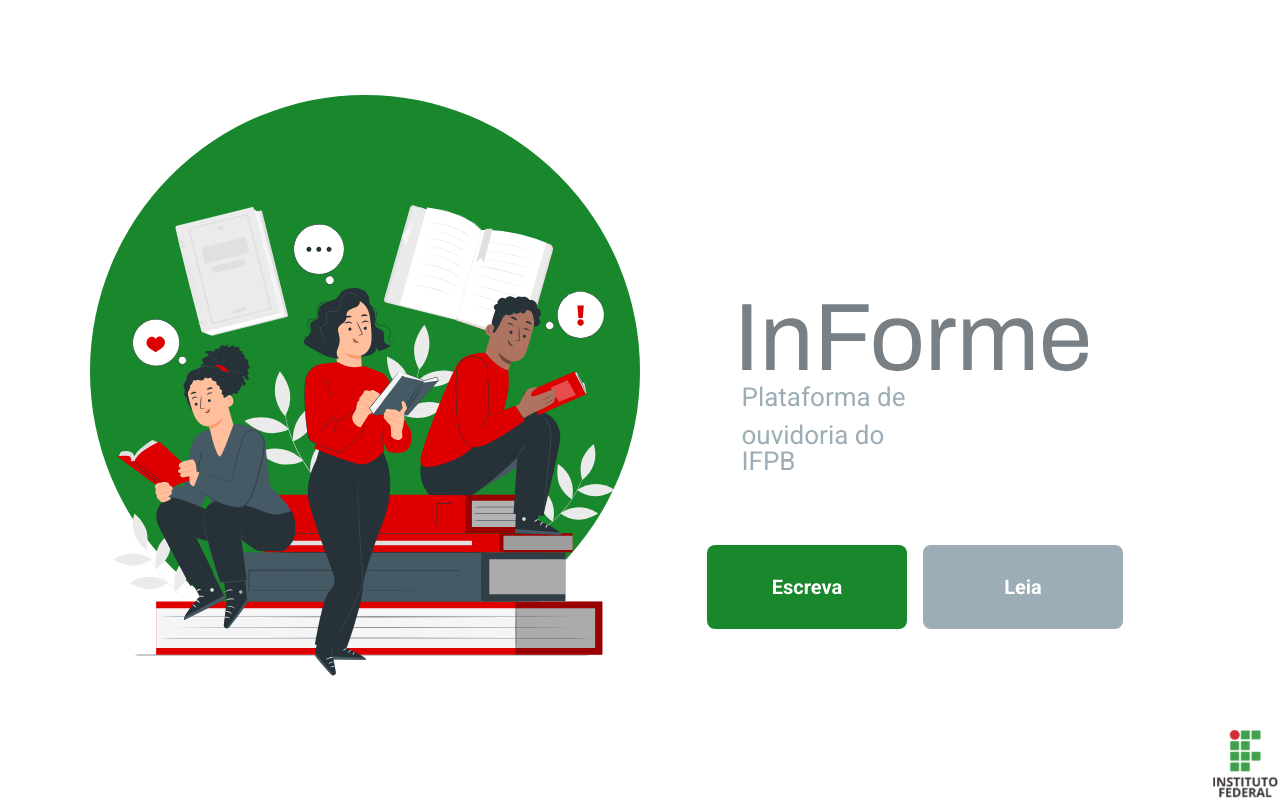
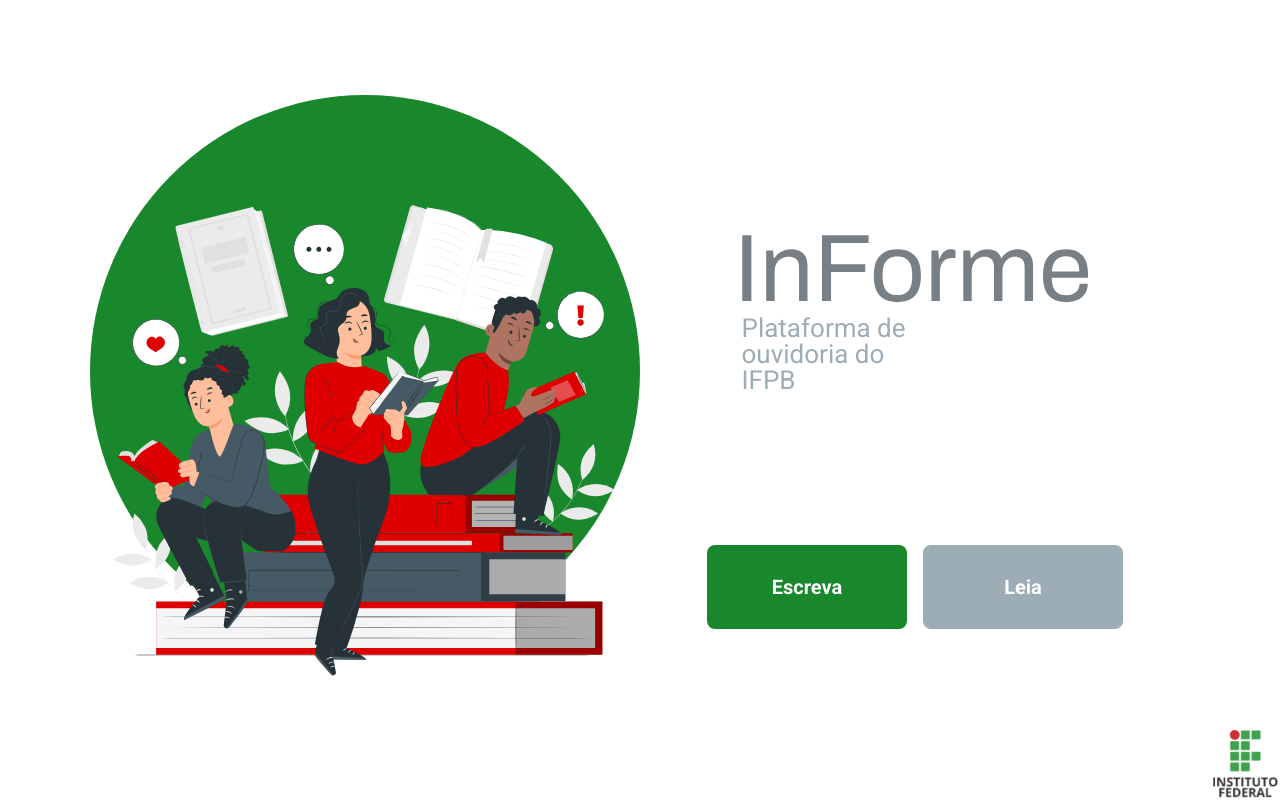
Before and after one commit to lucasttavares/Projeto-Final-PW2, a React (Create React App) app in the folder front-end/: page / in a window 1280 px wide. Built offline with nearby package versions, Linux system fonts and the light colour scheme.

Commit message:
Ajustes finais

```diff
--- a/front-end/src/pages/Home/index.tsx
+++ b/front-end/src/pages/Home/index.tsx
@@ -11,8 +11,7 @@ function Home() {
       <div id="page-home-content" className="container">
         <div className="logo-container">
           <img src={logoImg} alt="Logo InForme" />
-          <h2>Plataforma de </h2>
-          <h2>ouvidoria do IFPB</h2>
+          <h2>Plataforma de ouvidoria do IFPB </h2>
         </div>
 
         <img src={homeImg} alt="Home" className="home-image" />
--- a/front-end/src/pages/Home/styles.css
+++ b/front-end/src/pages/Home/styles.css
@@ -10,7 +10,6 @@
 
 .logo-container img {
   height: 6rem;
-  margin-top: 15rem;
 }
 
 .home-image {
--- a/front-end/src/pages/Login/index.tsx
+++ b/front-end/src/pages/Login/index.tsx
@@ -1,7 +1,6 @@
 import React, { useState, FormEvent } from "react";
 import { useNavigate, Link } from "react-router-dom";
 import logoImg from "../../assets/images/InForme.svg";
-import Voltar from "../../assets/images/voltar.svg";
 import logoIFPB from "../../assets/images/logo-ifpb.png"
 
 
@@ -30,10 +29,11 @@ function Login() {
       });
   };
   return (
+
     <div className="login-form-container">
       <form onSubmit={handleSubmit} className="login-form">
         <img src={logoImg} alt="logoinforme" className="logo"/>
-        <h2> Destinado aos administradores do campus</h2>
+        <h2> Destinado à diretoria do campus</h2>
         <div className="input-group">
           <label>Username:</label>
           <input
--- a/front-end/src/pages/Login/style.css
+++ b/front-end/src/pages/Login/style.css
@@ -16,7 +16,6 @@
 }
 
 h2{
-  text-align: center;
   color: #9CADB6;
   width: 20rem;
   font-weight: 500;
@@ -27,7 +26,7 @@ h2{
 
 
   .login-form {
-    padding: 50px;
+    padding: 20px 50px 20px 50px ;
     background-color: #fff;
     box-shadow: 0 2px 4px rgba(0, 0, 0, 0.2);
     border-radius: 4px;
```
